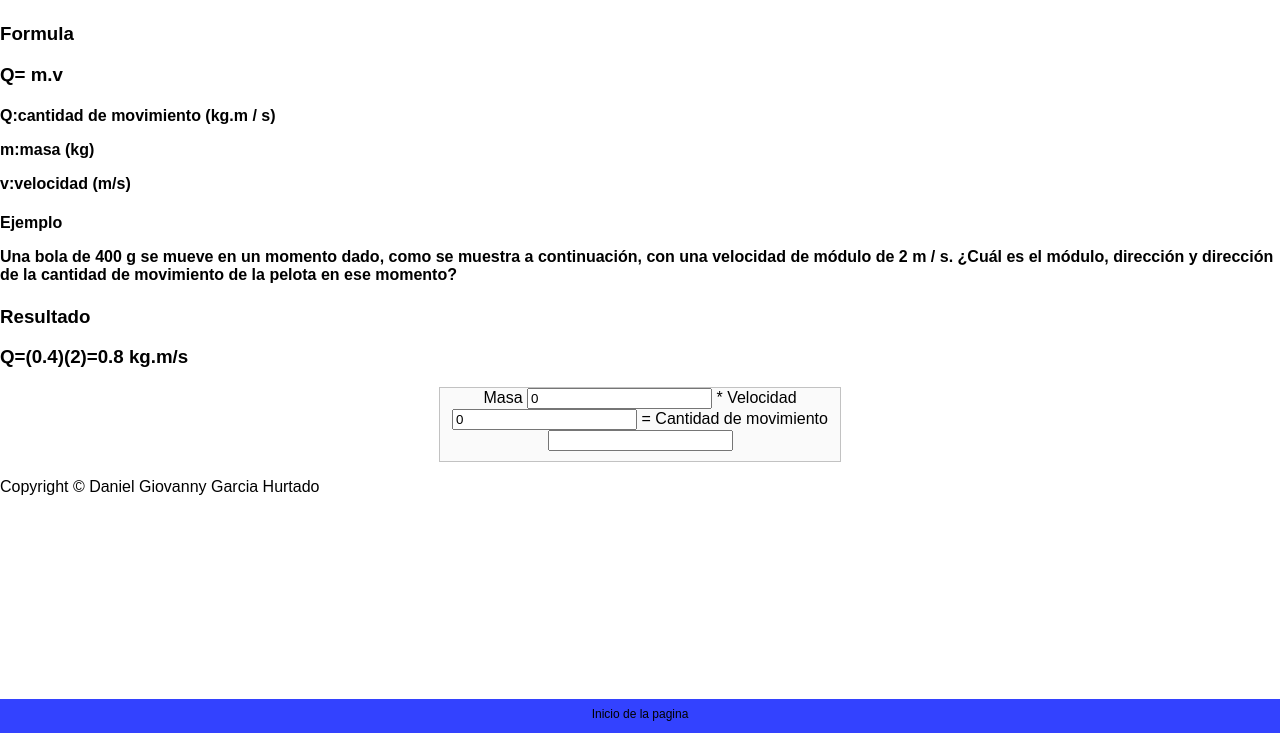
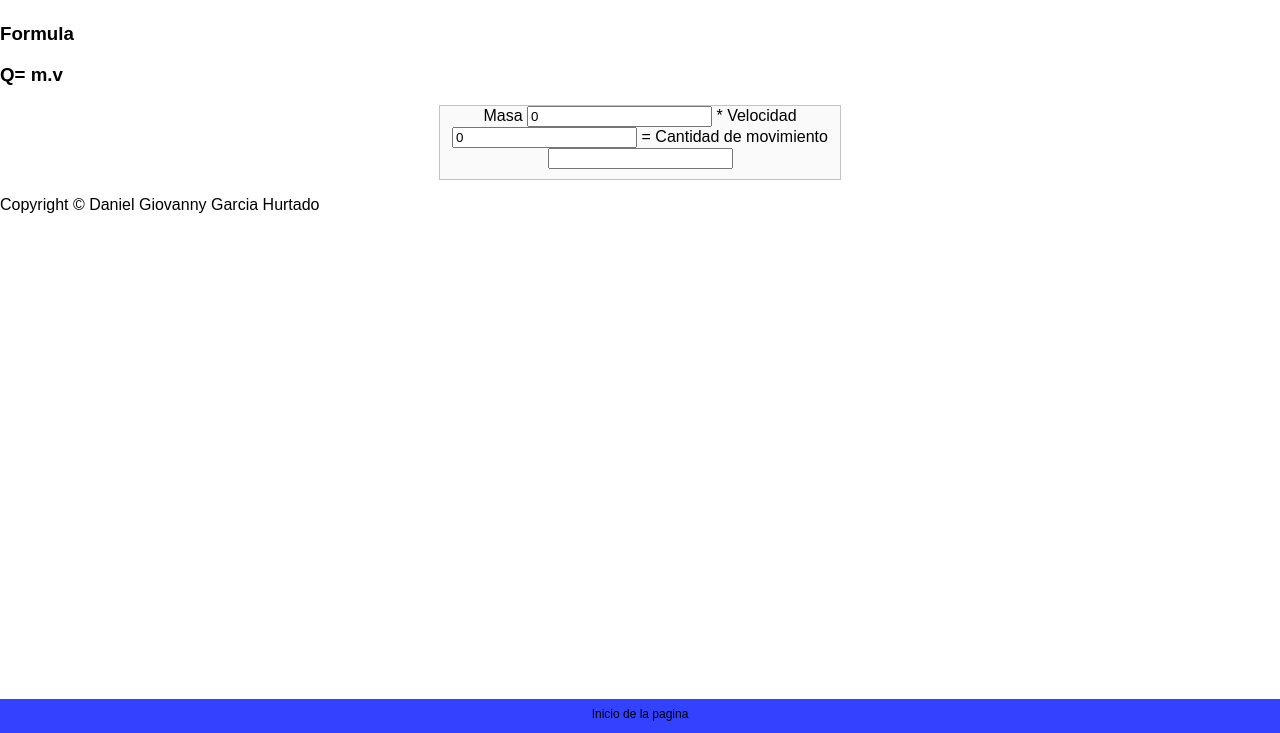
Before and after one commit to pwadany/pwadany.github.io, a plain HTML site: page index.html in a window 1280 px wide. Shown: the part 67-800 px from the top of the page. Drawn offline with Linux system fonts and the light colour scheme.

Commit message:
Update index.html

```diff
--- a/index.html
+++ b/index.html
@@ -108,21 +108,7 @@ font-size: 200%;
 
       <h3>Formula</h3>
       <h3>Q= m.v</h3>
-        <h4>
-          <p>Q:cantidad de movimiento (kg.m / s)</p>
-          <p>m:masa (kg)</p>
-          <p>v:velocidad (m/s)</p>
-      </h4>
-      <h4>
-          Ejemplo
-         <p> Una bola de 400 g se mueve en un momento dado, como se muestra a continuación, con una velocidad de módulo de 2 m / s.
-          ¿Cuál es el módulo, dirección y dirección de la cantidad de movimiento de la pelota en ese momento?
-      </p>
-      </h4>
-      <h3>Resultado
-          <p>Q=(0.4)(2)=0.8 kg.m/s</p>
 
-          </h3>
       <form id="multiplicar">
           <label>
               Masa
@@ -133,7 +119,8 @@ font-size: 200%;
           Velocidad
         <input type="text" id="multiplicador" value=0 onChange="multiplicar();"> =
       </label>
-      <label>
+
+        <label>
           Cantidad de movimiento
         <input type="text" id="resultado">
       </label>
```
